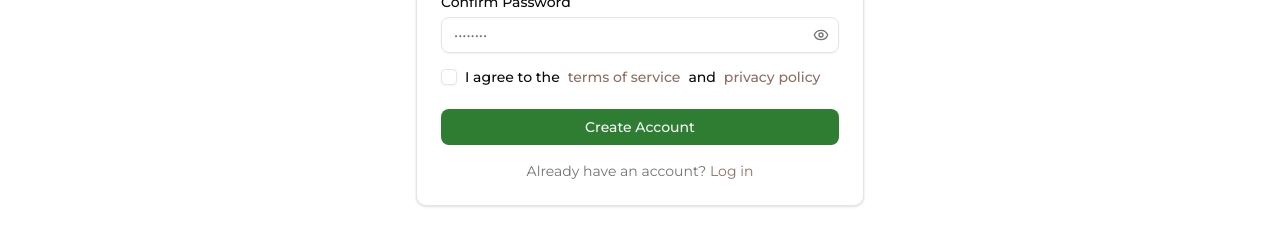
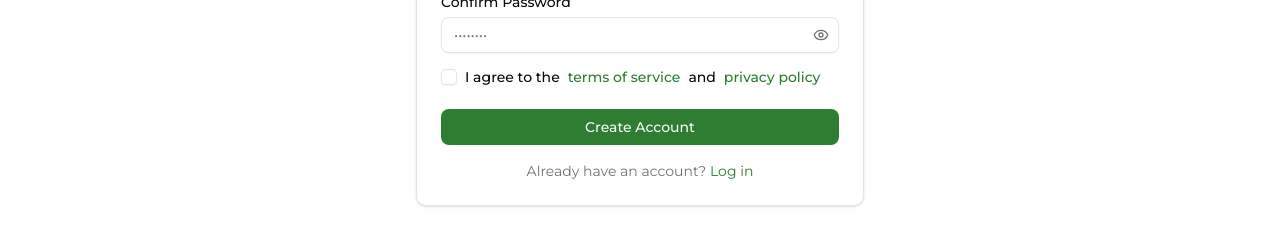
Before and after one commit to hshaptala/hand-me-down, a React (Vite) app in the folder frontend/: page /register in a window 1280 px wide. Shown: the part 495-725 px from the top of the page. Built offline with nearby package versions, Linux system fonts and the light colour scheme; no server answers; a web font is replaced by a local one.

Commit message:
small ui fixes

```diff
--- a/frontend/src/pages/auth/Register.tsx
+++ b/frontend/src/pages/auth/Register.tsx
@@ -207,11 +207,11 @@ export default function RegisterPage() {
                 className="text-sm leading-none font-medium peer-disabled:cursor-not-allowed peer-disabled:opacity-70"
               >
                 I agree to the{" "}
-                <Link to="/terms" className="text-[#8D6E63] hover:underline">
+                <Link to="/terms" className="text-[#2E7D32] hover:underline">
                   terms of service
                 </Link>{" "}
                 and{" "}
-                <Link to="/privacy" className="text-[#8D6E63] hover:underline">
+                <Link to="/privacy" className="text-[#2E7D32] hover:underline">
                   privacy policy
                 </Link>
               </Label>
@@ -227,7 +227,7 @@ export default function RegisterPage() {
             </Button>
             <p className="text-muted-foreground mt-4 text-center text-sm">
               Already have an account?{" "}
-              <Link to="/login" className="text-[#8D6E63] hover:underline">
+              <Link to="/login" className="text-[#2E7D32] hover:underline">
                 Log in
               </Link>
             </p>
```
